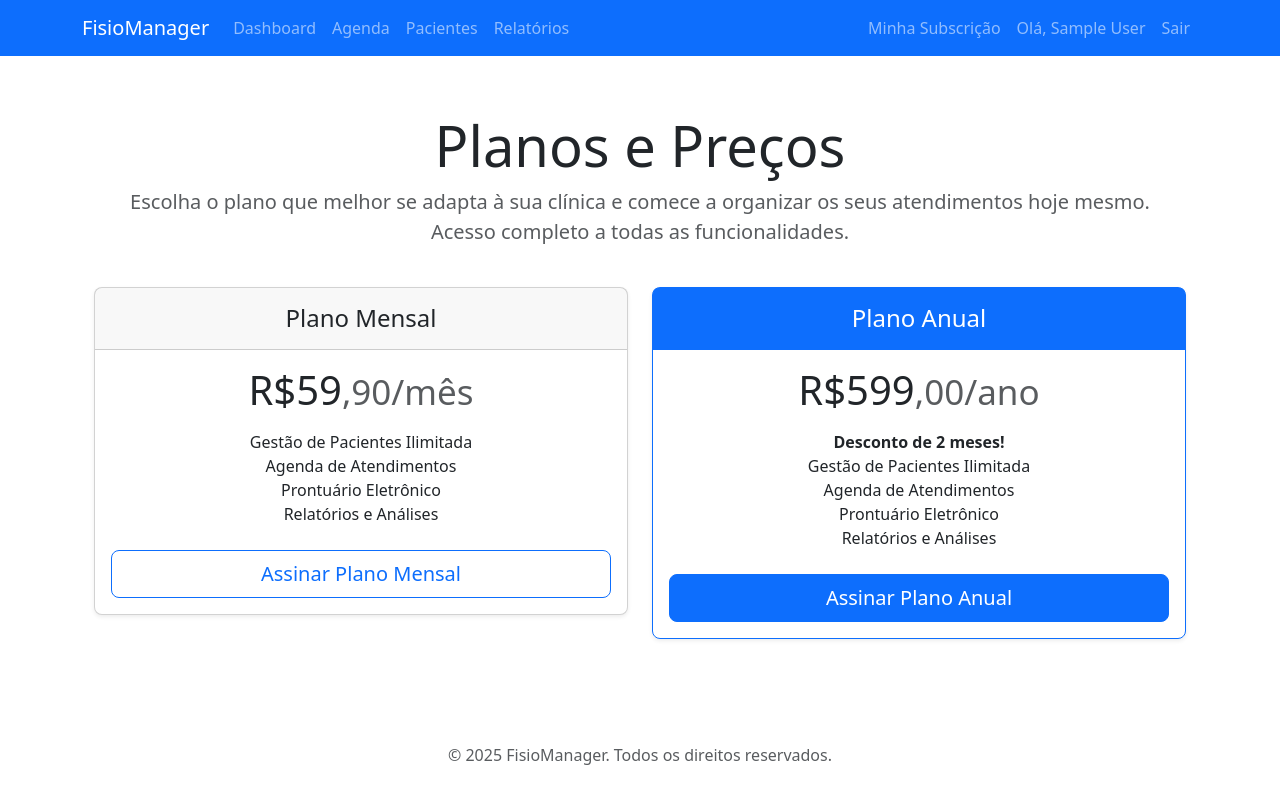
After one commit to alvarohs84/fisio-manager, a Flask app: page /pricing in a window 1280 px wide. The commit adds this page. Run offline with Flask 3, Linux system fonts and the light colour scheme; a user stored in the database is signed in; tables that the repository leaves empty hold one stand-in row (values such as "Sample post").

Commit message:
Feat: Implementa integração com Mercado Pago para subscrições

```diff
--- a/app.py
+++ b/app.py
@@ -1,6 +1,7 @@
-# app.py (COMPLETO E ATUALIZADO)
+# app.py (COMPLETO E FINAL COM SUBSCRIÇÕES MERCADO PAGO)
 
 import os
+from dotenv import load_dotenv
 import uuid
 from flask import Flask, render_template, redirect, url_for, flash, jsonify, request, abort
 from flask_sqlalchemy import SQLAlchemy
@@ -13,19 +14,25 @@ import cloudinary.uploader
 import cloudinary.api
 from sqlalchemy import func, extract
 from collections import defaultdict
+import mercadopago
+from functools import wraps
+
+load_dotenv() # Carrega as variáveis do ficheiro .env para o ambiente
 
 # --- CONFIGURAÇÃO DA APLICAÇÃO ---
 app = Flask(__name__)
 app.config['SECRET_KEY'] = os.environ.get('SECRET_KEY') or 'uma-chave-secreta-muito-segura-e-diferente-para-testes'
-
-# Define o caminho base do projeto
 basedir = os.path.abspath(os.path.dirname(__file__))
-# Pega a URL do Render, se existir, ou cria um caminho absoluto para o app.db local
 render_db_url = os.environ.get('DATABASE_URL')
 if render_db_url and render_db_url.startswith("postgres://"):
     render_db_url = render_db_url.replace("postgres://", "postgresql://", 1)
 app.config['SQLALCHEMY_DATABASE_URI'] = render_db_url or 'sqlite:///' + os.path.join(basedir, 'app.db')
 app.config['SQLALCHEMY_TRACK_MODIFICATIONS'] = False
+
+# --- IDS DOS PLANOS DO MERCADO PAGO ---
+app.config['MERCADO_PAGO_PLANO_MENSAL_ID'] = os.environ.get('MP_PLANO_MENSAL_ID')
+app.config['MERCADO_PAGO_PLANO_ANUAL_ID'] = os.environ.get('MP_PLANO_ANUAL_ID')
+
 
 # --- INICIALIZAÇÃO DAS EXTENSÕES ---
 from models import db, User, Patient, Appointment, ElectronicRecord, Assessment, UploadedFile, Clinic
@@ -34,10 +41,11 @@ migrate = Migrate(app, db)
 bcrypt = Bcrypt(app)
 login_manager = LoginManager(app)
 login_manager.login_view = 'login'
-login_manager.login_message = 'Por favor, faça o login para acessar esta página.'
+login_manager.login_message = 'Por favor, faça o login para aceder a esta página.'
 login_manager.login_message_category = 'info'
 
-# --- CONFIGURAÇÃO DO CLOUDINARY ---
+# --- CONFIGURAÇÃO DOS SDKs ---
+mp_sdk = mercadopago.SDK(os.environ.get("MERCADO_PAGO_ACCESS_TOKEN"))
 cloudinary.config(cloud_name=os.environ.get('CLOUDINARY_CLOUD_NAME'), api_key=os.environ.get('CLOUDINARY_API_KEY'), api_secret=os.environ.get('CLOUDINARY_API_SECRET'), secure=True)
 
 @login_manager.user_loader
@@ -56,6 +64,70 @@ def format_datetime_filter(s, format='%d/%m/%Y'):
     if hasattr(s, 'strftime'): return s.strftime(format)
     return s
 
+# --- DECORADOR PARA VERIFICAR SUBSCRIÇÃO ATIVA ---
+def subscription_required(f):
+    @wraps(f)
+    def decorated_function(*args, **kwargs):
+        if not current_user.is_authenticated or current_user.clinic.subscription_status != 'active':
+            flash('A sua subscrição não está ativa. Por favor, escolha um plano para continuar.', 'warning')
+            return redirect(url_for('pricing'))
+        return f(*args, **kwargs)
+    return decorated_function
+
+# --- ROTAS DE PAGAMENTO E SUBSCRIÇÃO ---
+@app.route('/pricing')
+@login_required
+def pricing():
+    return render_template('pricing.html', title="Planos e Preços")
+
+@app.route('/create-subscription/<plan_type>')
+@login_required
+def create_subscription(plan_type):
+    if plan_type == 'mensal':
+        plan_id = app.config['MERCADO_PAGO_PLANO_MENSAL_ID']
+    elif plan_type == 'anual':
+        plan_id = app.config['MERCADO_PAGO_PLANO_ANUAL_ID']
+    else:
+        abort(404)
+    subscription_data = {"preapproval_plan_id": plan_id, "reason": f"Assinatura FisioManager - Plano {plan_type.capitalize()}", "payer_email": current_user.email, "back_url": url_for('dashboard', _external=True)}
+    try:
+        result = mp_sdk.preapproval().create(subscription_data)
+        if result["status"] == 201:
+            current_user.clinic.mp_subscription_id = result["response"]["id"]
+            db.session.commit()
+            payment_link = result["response"]["init_point"]
+            return redirect(payment_link)
+        else:
+            flash(f"Erro ao criar subscrição no Mercado Pago: {result.get('message', 'Erro desconhecido')}", 'danger')
+            return redirect(url_for('pricing'))
+    except Exception as e:
+        app.logger.error(f"Erro na API do Mercado Pago: {e}")
+        flash("Ocorreu um erro ao comunicar com o sistema de pagamentos. Tente novamente.", 'danger')
+        return redirect(url_for('pricing'))
+
+@app.route('/mercadopago-webhook', methods=['POST'])
+def mercadopago_webhook():
+    data = request.get_json()
+    if data and data.get("type") == "preapproval":
+        subscription_id = data.get("data", {}).get("id")
+        if subscription_id:
+            try:
+                subscription_details = mp_sdk.preapproval().get(subscription_id)
+                if subscription_details["status"] == 200:
+                    response = subscription_details["response"]
+                    clinic = Clinic.query.filter_by(mp_subscription_id=subscription_id).first()
+                    if clinic:
+                        new_status = response.get("status")
+                        if new_status == "authorized":
+                            clinic.subscription_status = "active"
+                        else:
+                            clinic.subscription_status = "inactive"
+                        db.session.commit()
+            except Exception as e:
+                app.logger.error(f"Erro ao processar webhook do MP: {e}")
+                return "Erro no processamento", 500
+    return "OK", 200
+
 # --- ROTAS DE AUTENTICAÇÃO ---
 @app.route('/register', methods=['GET', 'POST'])
 def register():
@@ -63,15 +135,16 @@ def register():
     from forms import RegistrationForm
     form = RegistrationForm()
     if form.validate_on_submit():
-        new_clinic = Clinic(name=f"Clínica de {form.name.data}")
+        new_clinic = Clinic(name=f"Clínica de {form.name.data}", subscription_status='inactive')
         db.session.add(new_clinic)
         db.session.commit()
         user = User(name=form.name.data, email=form.email.data, clinic_id=new_clinic.id)
         user.set_password(form.password.data)
         db.session.add(user)
         db.session.commit()
-        flash('Sua conta e sua clínica foram criadas com sucesso! Faça o login.', 'success')
-        return redirect(url_for('login'))
+        flash('Sua conta e sua clínica foram criadas com sucesso! Escolha um plano para começar.', 'success')
+        login_user(user)
+        return redirect(url_for('pricing'))
     return render_template('register.html', title='Registrar', form=form)
 
 @app.route('/login', methods=['GET', 'POST'])
@@ -86,7 +159,7 @@ def login():
             next_page = request.args.get('next')
             return redirect(next_page) if next_page else redirect(url_for('dashboard'))
         else:
-            flash('Login sem sucesso. Verifique seu email e senha.', 'danger')
+            flash('Login sem sucesso. Verifique o seu email e senha.', 'danger')
     return render_template('login.html', title='Login', form=form)
 
 @app.route('/logout')
@@ -94,13 +167,14 @@ def logout():
     logout_user()
     return redirect(url_for('index'))
 
+# --- ROTAS PRINCIPAIS E DE GESTÃO ---
 @app.route('/')
 def index():
     return render_template('index.html')
 
-# --- ROTAS PRINCIPAIS E DE GESTÃO ---
 @app.route('/dashboard')
 @login_required
+@subscription_required
 def dashboard():
     hoje = datetime.utcnow()
     proximos_agendamentos = Appointment.query.join(User).filter(User.clinic_id == current_user.clinic_id, Appointment.start_time >= hoje).order_by(Appointment.start_time.asc()).limit(5).all()
@@ -110,11 +184,13 @@ def dashboard():
 
 @app.route('/agenda')
 @login_required
+@subscription_required
 def agenda():
     return render_template('agenda_grid.html')
 
 @app.route('/patients')
 @login_required
+@subscription_required
 def list_patients():
     page = request.args.get('page', 1, type=int)
     search_query = request.args.get('q', '')
@@ -132,6 +208,7 @@ def list_patients():
 
 @app.route('/patient/add', methods=['GET', 'POST'])
 @login_required
+@subscription_required
 def add_patient():
     from forms import PatientForm
     form = PatientForm()
@@ -145,6 +222,7 @@ def add_patient():
 
 @app.route('/patient/<int:patient_id>/edit', methods=['GET', 'POST'])
 @login_required
+@subscription_required
 def edit_patient(patient_id):
     patient = Patient.query.get_or_404(patient_id)
     if patient.clinic_id != current_user.clinic_id: abort(403)
@@ -163,6 +241,7 @@ def edit_patient(patient_id):
 
 @app.route('/patient/<int:patient_id>/delete', methods=['POST'])
 @login_required
+@subscription_required
 def delete_patient(patient_id):
     patient = Patient.query.get_or_404(patient_id)
     if patient.clinic_id != current_user.clinic_id: abort(403)
@@ -173,6 +252,7 @@ def delete_patient(patient_id):
 
 @app.route('/patient/<int:patient_id>')
 @login_required
+@subscription_required
 def patient_detail(patient_id):
     patient = Patient.query.get_or_404(patient_id)
     if patient.clinic_id != current_user.clinic_id: abort(403)
@@ -182,6 +262,7 @@ def patient_detail(patient_id):
 
 @app.route('/patient/<int:patient_id>/add_record', methods=['GET', 'POST'])
 @login_required
+@subscription_required
 def add_record(patient_id):
     patient = Patient.query.get_or_404(patient_id)
     if patient.clinic_id != current_user.clinic_id: abort(403)
@@ -197,6 +278,7 @@ def add_record(patient_id):
 
 @app.route('/patient/<int:patient_id>/add_assessment', methods=['GET', 'POST'])
 @login_required
+@subscription_required
 def add_assessment(patient_id):
     patient = Patient.query.get_or_404(patient_id)
     if patient.clinic_id != current_user.clinic_id: abort(403)
@@ -219,160 +301,15 @@ def add_assessment(patient_id):
 
 @app.route('/assessment/<int:assessment_id>')
 @login_required
+@subscription_required
 def view_assessment(assessment_id):
     assessment = Assessment.query.get_or_404(assessment_id)
     if assessment.patient.clinic_id != current_user.clinic_id: abort(403)
     return render_template('view_assessment.html', title='Detalhes da Avaliação', assessment=assessment)
 
-# --- APIS E ROTAS DE AGENDAMENTO ---
-@app.route('/api/appointment/create_from_agenda', methods=['POST'])
-@login_required
-def create_from_agenda():
-    data = request.get_json()
-    try:
-        patient_id = data['patient_id']
-        patient = Patient.query.filter_by(id=patient_id, clinic_id=current_user.clinic_id).first_or_404()
-        start_datetime_str = data['start_datetime']
-        location = data.get('location', 'Clínica')
-        session_price = data.get('session_price')
-        notes = data.get('notes', '')
-        is_recurring = data.get('is_recurring', False)
-        start_datetime = datetime.fromisoformat(start_datetime_str.replace('Z', '+00:00'))
-        price_float = float(session_price) if session_price else None
-        def create_single_appointment(appt_time, rec_id=None):
-            new_appt = Appointment(start_time=appt_time, location=location, notes=notes, session_price=price_float, amount_paid=0.0, is_recurring=is_recurring, recurrence_id=rec_id, professional=current_user, patient_id=patient.id)
-            db.session.add(new_appt)
-        if not is_recurring:
-            create_single_appointment(start_datetime)
-        else:
-            weeks_to_repeat = int(data.get('weeks_to_repeat', 1))
-            weekdays = [int(d) for d in data.get('weekdays', [])]
-            if not weekdays: return jsonify({'status': 'error', 'message': 'Selecione os dias da semana.'}), 400
-            recurrence_id = str(uuid.uuid4())
-            start_date_of_series = start_datetime.date()
-            for i in range(weeks_to_repeat):
-                for weekday in weekdays:
-                    current_week_start_date = start_date_of_series + timedelta(weeks=i)
-                    days_ahead = weekday - current_week_start_date.weekday()
-                    target_date = current_week_start_date + timedelta(days=days_ahead)
-                    if target_date >= start_date_of_series:
-                        recurrent_start_time = datetime.combine(target_date, start_datetime.time())
-                        create_single_appointment(recurrent_start_time, rec_id=recurrence_id)
-        db.session.commit()
-        return jsonify({'status': 'success', 'message': 'Agendamento(s) criado(s) com sucesso!'})
-    except Exception as e:
-        db.session.rollback()
-        app.logger.error(f"Erro ao criar agendamento: {e}")
-        return jsonify({'status': 'error', 'message': f'Ocorreu um erro interno: {e}'}), 500
-
-@app.route('/api/appointment/<int:appointment_id>/update', methods=['POST'])
-@login_required
-def update_appointment(appointment_id):
-    appointment = db.session.query(Appointment).join(User).filter(Appointment.id == appointment_id, User.clinic_id == current_user.clinic_id).first_or_404()
-    data = request.get_json()
-    try:
-        if 'start_time' in data and data['start_time']:
-            appointment.start_time = datetime.fromisoformat(data['start_time'].replace('Z', '+00:00'))
-        if 'location' in data: appointment.location = data['location']
-        if 'notes' in data: appointment.notes = data['notes']
-        if 'session_price' in data: appointment.session_price = float(data.get('session_price', 0.0) or 0.0)
-        if 'amount_paid' in data: appointment.amount_paid = float(data.get('amount_paid', 0.0) or 0.0)
-        if 'payment_notes' in data: appointment.payment_notes = data.get('payment_notes', '')
-        db.session.commit()
-        return jsonify({'status': 'success', 'message': 'Agendamento atualizado com sucesso.'})
-    except Exception as e:
-        db.session.rollback()
-        app.logger.error(f"Erro ao atualizar agendamento: {e}")
-        return jsonify({'status': 'error', 'message': f'Ocorreu um erro interno: {e}'}), 500
-
-@app.route('/api/appointment/<int:appointment_id>/<action>', methods=['POST'])
-@login_required
-def handle_appointment_action(appointment_id, action):
-    appointment = db.session.query(Appointment).join(User).filter(Appointment.id == appointment_id, User.clinic_id == current_user.clinic_id).first_or_404()
-    if action == 'complete':
-        appointment.status = 'Concluído'
-        message = 'Agendamento marcado como concluído.'
-    elif action == 'cancel':
-        appointment.status = 'Cancelado'
-        message = 'Agendamento cancelado com sucesso.'
-    elif action == 'delete':
-        db.session.delete(appointment)
-        message = 'Agendamento apagado permanentemente.'
-    else:
-        return jsonify({'status': 'error', 'message': 'Ação inválida.'}), 400
-    db.session.commit()
-    return jsonify({'status': 'success', 'message': message})
-
-# ROTA ADICIONADA: PARA CANCELAR UMA SÉRIE DE AGENDAMENTOS RECORRENTES
-@app.route('/api/appointments/cancel_series', methods=['POST'])
-@login_required
-def cancel_recurring_series():
-    data = request.get_json()
-    recurrence_id = data.get('recurrence_id')
-    if not recurrence_id:
-        return jsonify({'status': 'error', 'message': 'ID de recorrência não fornecido.'}), 400
-
-    now = datetime.utcnow()
-    appointments_to_cancel = db.session.query(Appointment).join(User).filter(
-        User.clinic_id == current_user.clinic_id,
-        Appointment.recurrence_id == recurrence_id,
-        Appointment.start_time >= now
-    ).all()
-
-    if not appointments_to_cancel:
-        return jsonify({'status': 'error', 'message': 'Nenhum agendamento futuro encontrado para esta série.'}), 404
-
-    for appt in appointments_to_cancel:
-        appt.status = 'Cancelado'
-
-    db.session.commit()
-    return jsonify({'status': 'success', 'message': f'{len(appointments_to_cancel)} agendamentos futuros foram cancelados.'})
-
-@app.route('/api/patient/<int:patient_id>/financial_balance')
-@login_required
-def financial_balance(patient_id):
-    patient = Patient.query.filter_by(id=patient_id, clinic_id=current_user.clinic_id).first_or_404()
-    total_due_query = db.session.query(func.sum(Appointment.session_price)).filter_by(patient_id=patient_id).scalar()
-    total_paid_query = db.session.query(func.sum(Appointment.amount_paid)).filter_by(patient_id=patient_id).scalar()
-    total_due = total_due_query or 0.0
-    total_paid = total_paid_query or 0.0
-    balance = total_paid - total_due
-    return jsonify({'total_due': total_due, 'total_paid': total_paid, 'balance': balance})
-
-@app.route('/api/appointments')
-@login_required
-def api_appointments():
-    appointments = db.session.query(Appointment).join(User).filter(User.clinic_id == current_user.clinic_id).all()
-    status_colors = {'Concluído': '#198754', 'Agendado': '#0dcaf0', 'Cancelado': '#6c757d'}
-    eventos = []
-    for appt in appointments:
-        eventos.append({
-            'id': appt.id,
-            'title': appt.patient.full_name,
-            'start': appt.start_time.isoformat(),
-            'color': status_colors.get(appt.status, '#6c757d'),
-            'borderColor': status_colors.get(appt.status, '#6c757d'),
-            'extendedProps': {
-                'location': appt.location,
-                'status': appt.status,
-                'notes': appt.notes,
-                'session_price': appt.session_price,
-                'amount_paid': appt.amount_paid,
-                'payment_notes': appt.payment_notes,
-                'patient_id': appt.patient_id,
-                'recurrence_id': appt.recurrence_id # Passa o ID da recorrência para o frontend
-            }
-        })
-    return jsonify(eventos)
-
-@app.route('/api/patients')
-@login_required
-def api_patients():
-    patients = Patient.query.filter_by(clinic_id=current_user.clinic_id).order_by(Patient.full_name).all()
-    return jsonify([{'id': p.id, 'name': p.full_name} for p in patients])
-
 @app.route('/reports')
 @login_required
+@subscription_required
 def reports():
     hoje = date.today()
     start_date_str = request.args.get('start_date')
@@ -396,6 +333,54 @@ def reports():
         if appt.status in status_counts: status_counts[appt.status] += 1
     return render_template('reports.html', financial_appointments=financial_appointments, total_cobrado=total_cobrado_periodo, total_recebido=total_recebido_periodo, start_date=start_date.strftime('%Y-%m-%d'), end_date=end_date.strftime('%Y-%m-%d'), status_counts=status_counts)
 
+
+# --- APIS ---
+@app.route('/api/appointments')
+@login_required
+@subscription_required
+def api_appointments():
+    appointments = db.session.query(Appointment).join(User).filter(User.clinic_id == current_user.clinic_id).all()
+    status_colors = {'Concluído': '#198754', 'Agendado': '#0dcaf0', 'Cancelado': '#6c757d'}
+    eventos = []
+    for appt in appointments:
+        eventos.append({'id': appt.id, 'title': appt.patient.full_name, 'start': appt.start_time.isoformat(), 'color': status_colors.get(appt.status, '#6c757d'), 'borderColor': status_colors.get(appt.status, '#6c757d'), 'extendedProps': {'location': appt.location, 'status': appt.status, 'notes': appt.notes, 'session_price': appt.session_price, 'amount_paid': appt.amount_paid, 'payment_notes': appt.payment_notes, 'patient_id': appt.patient_id, 'recurrence_id': appt.recurrence_id}})
+    return jsonify(eventos)
+
+@app.route('/api/patients')
+@login_required
+def api_patients():
+    patients = Patient.query.filter_by(clinic_id=current_user.clinic_id).order_by(Patient.full_name).all()
+    return jsonify([{'id': p.id, 'name': p.full_name} for p in patients])
+
+@app.route('/api/appointment/<int:appointment_id>/<action>', methods=['POST'])
+@login_required
+def handle_appointment_action(appointment_id, action):
+    appointment = db.session.query(Appointment).join(User).filter(Appointment.id == appointment_id, User.clinic_id == current_user.clinic_id).first_or_404()
+    if action == 'complete': appointment.status = 'Concluído'; message = 'Agendamento marcado como concluído.'
+    elif action == 'cancel': appointment.status = 'Cancelado'; message = 'Agendamento cancelado com sucesso.'
+    elif action == 'delete': db.session.delete(appointment); message = 'Agendamento apagado permanentemente.'
+    else: return jsonify({'status': 'error', 'message': 'Ação inválida.'}), 400
+    db.session.commit()
+    return jsonify({'status': 'success', 'message': message})
+
+@app.route('/api/appointment/<int:appointment_id>/update', methods=['POST'])
+@login_required
+def update_appointment(appointment_id):
+    appointment = db.session.query(Appointment).join(User).filter(Appointment.id == appointment_id, User.clinic_id == current_user.clinic_id).first_or_404()
+    data = request.get_json()
+    try:
+        if 'start_time' in data and data['start_time']: appointment.start_time = datetime.fromisoformat(data['start_time'].replace('Z', '+00:00'))
+        if 'location' in data: appointment.location = data['location']
+        if 'notes' in data: appointment.notes = data['notes']
+        if 'session_price' in data: appointment.session_price = float(data.get('session_price', 0.0) or 0.0)
+        if 'amount_paid' in data: appointment.amount_paid = float(data.get('amount_paid', 0.0) or 0.0)
+        if 'payment_notes' in data: appointment.payment_notes = data.get('payment_notes', '')
+        db.session.commit()
+        return jsonify({'status': 'success', 'message': 'Agendamento atualizado com sucesso.'})
+    except Exception as e:
+        db.session.rollback()
+        return jsonify({'status': 'error', 'message': f'Ocorreu um erro interno: {e}'}), 500
+
 # --- COMANDO PARA INICIALIZAR O BANCO DE DADOS ---
 @app.cli.command("init-db")
 def init_db_command():
--- a/requirements.txt
+++ b/requirements.txt
@@ -2,6 +2,7 @@ alembic==1.16.2
 bcrypt==4.3.0
 blinker==1.9.0
 certifi==2025.6.15
+charset-normalizer==3.4.2
 click==8.2.1
 cloudinary==1.44.1
 colorama==0.4.6
@@ -20,9 +21,11 @@ itsdangerous==2.2.0
 Jinja2==3.1.6
 Mako==1.3.10
 MarkupSafe==3.0.2
+mercadopago==2.3.0
 packaging==25.0
 psycopg2-binary==2.9.9
 python-dotenv==1.1.1
+requests==2.32.4
 six==1.17.0
 SQLAlchemy==2.0.29
 typing_extensions==4.14.0
--- a/templates/base.html
+++ b/templates/base.html
@@ -5,12 +5,14 @@
     <meta name="viewport" content="width=device-width, initial-scale=1.0">
     <title>{{ title|default('FisioManager') }}</title>
     <link href="https://cdn.jsdelivr.net/npm/bootstrap@5.3.2/dist/css/bootstrap.min.css" rel="stylesheet">
-    </head>
+    <link rel="stylesheet" href="https://cdn.jsdelivr.net/npm/bootstrap-icons@1.11.3/font/bootstrap-icons.min.css">
+    {% block styles %}{% endblock %}
+</head>
 <body>
     <nav class="navbar navbar-expand-lg navbar-dark bg-primary mb-4">
         <div class="container">
             <a class="navbar-brand" href="{{ url_for('index') }}">FisioManager</a>
-            <button class="navbar-toggler" type="button" data-bs-toggle="collapse" data-bs-target="#navbarNav" aria-controls="navbarNav" aria-expanded="false" aria-label="Toggle navigation">
+            <button class="navbar-toggler" type="button" data-bs-toggle="collapse" data-bs-target="#navbarNav">
                 <span class="navbar-toggler-icon"></span>
             </button>
             <div class="collapse navbar-collapse" id="navbarNav">
@@ -24,9 +26,11 @@
                 </ul>
                 <ul class="navbar-nav">
                     {% if current_user.is_authenticated %}
+                        <li class="nav-item"><a href="{{ url_for('pricing') }}" class="nav-link">Minha Subscrição</a></li>
                         <li class="nav-item"><a href="#" class="nav-link">Olá, {{ current_user.name }}</a></li>
                         <li class="nav-item"><a class="nav-link" href="{{ url_for('logout') }}">Sair</a></li>
                     {% else %}
+                        <li class="nav-item"><a class="nav-link" href="{{ url_for('pricing') }}">Preços</a></li>
                         <li class="nav-item"><a class="nav-link" href="{{ url_for('login') }}">Login</a></li>
                         <li class="nav-item"><a class="nav-link btn btn-outline-light" href="{{ url_for('register') }}">Cadastre-se</a></li>
                     {% endif %}
@@ -34,7 +38,6 @@
             </div>
         </div>
     </nav>
-
     <main class="container">
         {% with messages = get_flashed_messages(with_categories=true) %}
             {% if messages %}
@@ -48,11 +51,9 @@
         {% endwith %}
         {% block content %}{% endblock %}
     </main>
-
     <footer class="container mt-5 text-center text-muted">
         <p>&copy; {{ current_year }} FisioManager. Todos os direitos reservados.</p>
     </footer>
-
     <script src="https://cdn.jsdelivr.net/npm/bootstrap@5.3.2/dist/js/bootstrap.bundle.min.js"></script>
     {% block scripts %}{% endblock %}
 </body>
--- /dev/null
+++ b/templates/pricing.html
@@ -0,0 +1,52 @@
+{% extends "base.html" %}
+
+{% block content %}
+<div class="container py-3">
+  <header>
+    <div class="pricing-header p-3 pb-md-4 mx-auto text-center">
+      <h1 class="display-4 fw-normal">Planos e Preços</h1>
+      <p class="fs-5 text-muted">Escolha o plano que melhor se adapta à sua clínica e comece a organizar os seus atendimentos hoje mesmo. Acesso completo a todas as funcionalidades.</p>
+    </div>
+  </header>
+
+  <main>
+    <div class="row row-cols-1 row-cols-md-2 mb-3 text-center justify-content-center">
+      <div class="col">
+        <div class="card mb-4 rounded-3 shadow-sm">
+          <div class="card-header py-3">
+            <h4 class="my-0 fw-normal">Plano Mensal</h4>
+          </div>
+          <div class="card-body">
+            <h1 class="card-title pricing-card-title">R$59<small class="text-muted fw-light">,90/mês</small></h1>
+            <ul class="list-unstyled mt-3 mb-4">
+              <li>Gestão de Pacientes Ilimitada</li>
+              <li>Agenda de Atendimentos</li>
+              <li>Prontuário Eletrônico</li>
+              <li>Relatórios e Análises</li>
+            </ul>
+            <a href="{{ url_for('create_subscription', plan_type='mensal') }}" class="w-100 btn btn-lg btn-outline-primary">Assinar Plano Mensal</a>
+          </div>
+        </div>
+      </div>
+      <div class="col">
+        <div class="card mb-4 rounded-3 shadow-sm border-primary">
+          <div class="card-header py-3 text-white bg-primary border-primary">
+            <h4 class="my-0 fw-normal">Plano Anual</h4>
+          </div>
+          <div class="card-body">
+            <h1 class="card-title pricing-card-title">R$599<small class="text-muted fw-light">,00/ano</small></h1>
+            <ul class="list-unstyled mt-3 mb-4">
+              <li><strong>Desconto de 2 meses!</strong></li>
+              <li>Gestão de Pacientes Ilimitada</li>
+              <li>Agenda de Atendimentos</li>
+              <li>Prontuário Eletrônico</li>
+              <li>Relatórios e Análises</li>
+            </ul>
+            <a href="{{ url_for('create_subscription', plan_type='anual') }}" class="w-100 btn btn-lg btn-primary">Assinar Plano Anual</a>
+          </div>
+        </div>
+      </div>
+    </div>
+  </main>
+</div>
+{% endblock %}
```
Also changed, not shown: migrations/versions/183cff3b0bb6_adiciona_campo_de_subscrição_à_clínica.py (added, +34 -0 lines), models.py (+3 -37 lines), app.db, 1 other file.
